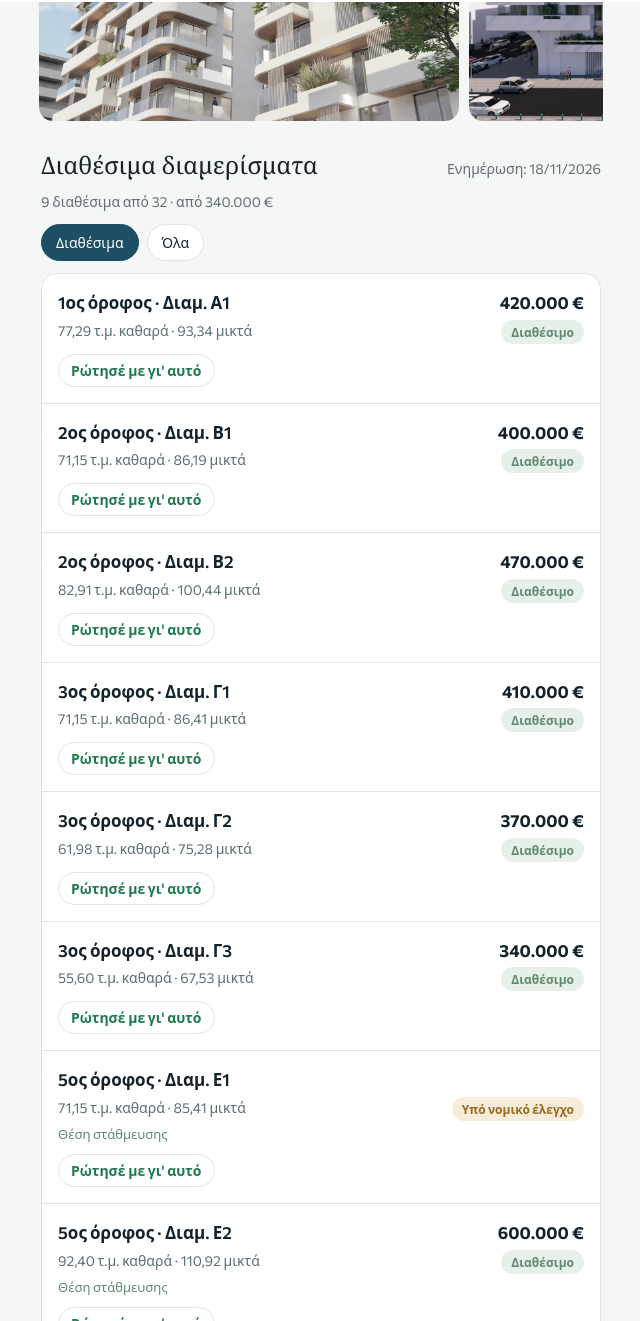
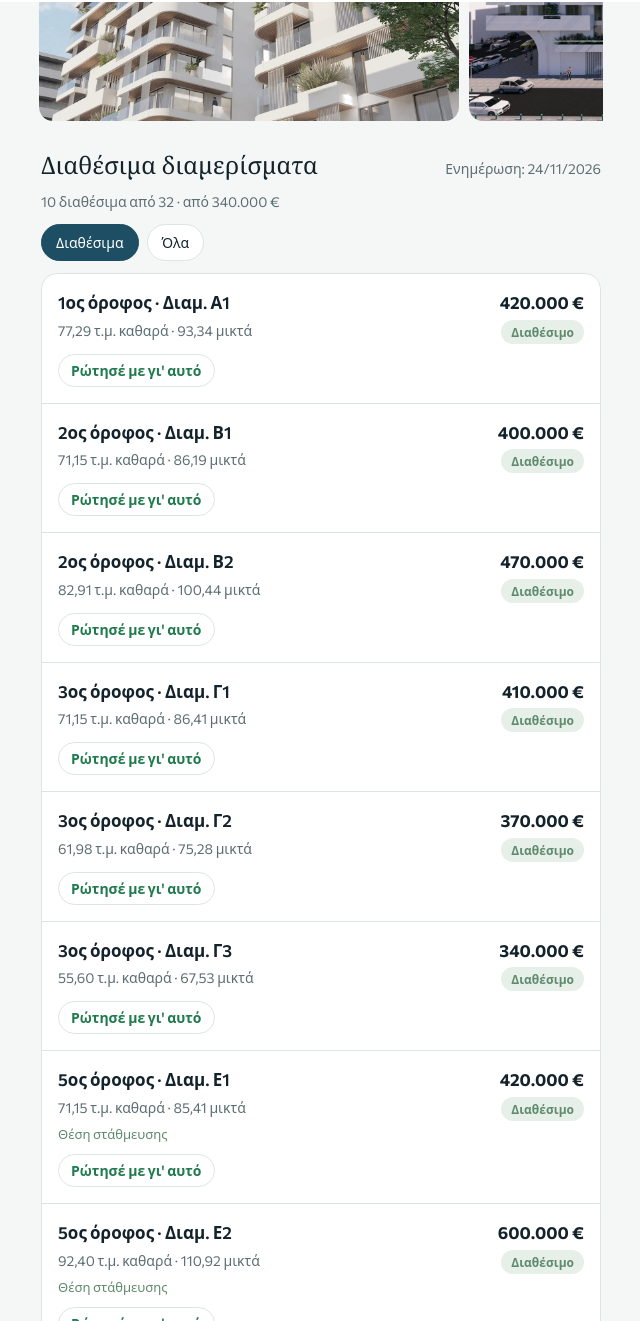
Before and after one commit to mariafiloglou-CART/karta, a plain HTML site: page bg-b/index.html in a window 1280 px wide. Shown: the part 798-2119 px from the top of the page, without its empty margins (319-959 px from the left). Drawn offline with Linux system fonts and the light colour scheme.

Commit message:
Blue & Green B: Ε1 διαθέσιμο 420.000 €
Co-Authored-By: Claude Opus 5.5 <noreply@anthropic.com>
Claude-Session: https://claude.ai/code/session_01PRHn6KTTf2knq1d8VqpRLB

```diff
--- a/bg-b/index.html
+++ b/bg-b/index.html
@@ -143,9 +143,9 @@ footer{font-size:12px;color:var(--muted);text-align:center}
   <section style="display:flex;flex-direction:column;gap:12px">
     <div class="head">
       <h2>Διαθέσιμα διαμερίσματα</h2>
-      <span class="updated">Ενημέρωση: 18/11/2026</span>
+      <span class="updated">Ενημέρωση: 24/11/2026</span>
     </div>
-    <p class="summary">9 διαθέσιμα από 32 · από 340.000 €</p>
+    <p class="summary">10 διαθέσιμα από 32 · από 340.000 €</p>
     <div class="filters" role="group">
       <button type="button" id="f-ok" data-f="ok" aria-pressed="true">Διαθέσιμα</button>
       <button type="button" id="f-all" data-f="all" aria-pressed="false">Όλα</button>
@@ -263,11 +263,11 @@ footer{font-size:12px;color:var(--muted);text-align:center}
   <span class="chip sold">Πουλήθηκε</span>
 
 </li>
-<li class="unit hold" data-st="hold">
+<li class="unit ok" data-st="ok">
   <span class="u-main">5ος όροφος · Διαμ. Ε1</span>
-  <span class="u-price">&nbsp;</span>
+  <span class="u-price">420.000 €</span>
   <span class="u-meta">71,15 τ.μ. καθαρά · 85,41 μικτά</span>
-  <span class="chip hold">Υπό νομικό έλεγχο</span>
+  <span class="chip ok">Διαθέσιμο</span>
   <span class="u-extra">Θέση στάθμευσης</span><a class="u-ask" href="https://wa.me/306977407660?text=%CE%93%CE%B5%CE%B9%CE%B1%20%CF%83%CE%B1%CF%82%20%CE%BA%CE%B1%20%CE%A6%CE%AF%CE%BB%CE%BF%CE%B3%CE%BB%CE%BF%CF%85%2C%20%CE%B5%CE%BD%CE%B4%CE%B9%CE%B1%CF%86%CE%AD%CF%81%CE%BF%CE%BC%CE%B1%CE%B9%20%CE%B3%CE%B9%CE%B1%20%CF%84%CE%BF%20Blue%20%26%20Green%20B%2C%20%CE%B4%CE%B9%CE%B1%CE%BC%CE%AD%CF%81%CE%B9%CF%83%CE%BC%CE%B1%20%CE%951." target="_blank" rel="noopener">Ρώτησέ με γι' αυτό</a>
 </li>
 <li class="unit ok" data-st="ok">
@@ -379,6 +379,7 @@ footer{font-size:12px;color:var(--muted);text-align:center}
     </ul>
   </section>
 
+
   <div>
     <a class="btn btn-outline" href="https://wa.me/306977407660?text=%CE%9A%CE%B1%CE%BB%CE%B7%CF%83%CF%80%CE%AD%CF%81%CE%B1%20%CE%9C%CE%B1%CF%81%CE%AF%CE%B1%2C%20%CE%B8%CE%B1%20%CE%AE%CE%B8%CE%B5%CE%BB%CE%B1%20%CE%BA%CE%B1%CF%84%CF%8C%CF%88%CE%B5%CE%B9%CF%82%20%CE%BA%CE%B1%CE%B9%20%CF%84%CE%B5%CF%87%CE%BD%CE%B9%CE%BA%CE%AC%20%CF%83%CF%84%CE%BF%CE%B9%CF%87%CE%B5%CE%AF%CE%B1%20%CE%B3%CE%B9%CE%B1%20%CF%84%CE%BF%20%CE%AD%CF%81%CE%B3%CE%BF%20Blue%20%26%20Green%20B." target="_blank" rel="noopener">
       <svg viewBox="0 0 24 24" fill="none" stroke="currentColor" stroke-width="2" stroke-linecap="round" stroke-linejoin="round"><rect x="3" y="3" width="18" height="18" rx="2"/><path d="M3 12h9V3M12 12v9"/></svg>
```
Also changed, not shown: bg-b/en/index.html (+6 -5 lines).
